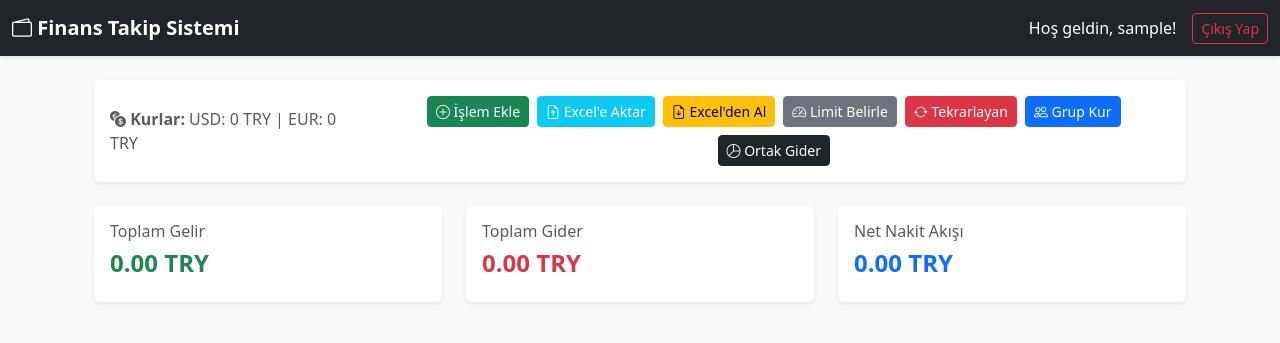
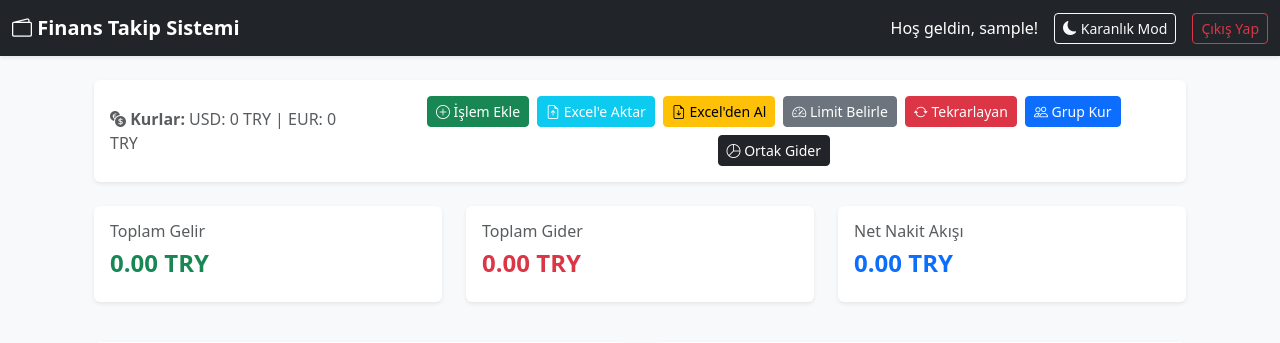
Before and after one commit to Gnrdmr/finans_sistem, a Django app: page / in a window 1280 px wide. Shown: the top 343 px of the page. Run offline with Django 5.2, Linux system fonts and the light colour scheme; the visitor is signed in with stand-in values (Sample User, id 1); data that the repository does not hold is empty.

Commit message:
Gün 17: Karanlık Mod (Dark Mode) entegrasyonu, localStorage ile tema hafızası ve UI uyumlulaştırma tamamlandı

```diff
--- a/tracker/templates/tracker/base.html
+++ b/tracker/templates/tracker/base.html
@@ -1,5 +1,5 @@
 <!DOCTYPE html>
-<html lang="tr">
+<html lang="tr" data-bs-theme='light'>
 <head>
     <meta charset="UTF-8">
     <meta name="viewport" content="width=device-width, initial-scale=1.0">
@@ -22,12 +22,21 @@
             <div class="d-flex align-items-center">
     {% if user.is_authenticated %}
         <span class="text-white me-3">Hoş geldin, {{ user.username }}!</span>
+
+
+        <button type="button" class="btn btn-outline-light btn-sm me-3" id="darkModeToggle" onclick="toggleDarkMode()">
+            <i class="bi bi-moon-fill" id="themeIcon"></i> <span id="themeText">Karanlık Mod</span>
+        </button>
+
         <form action="{% url 'logout' %}" method="POST" class="d-inline">
             {% csrf_token %}
             <button type="submit" class="btn btn-outline-danger btn-sm">Çıkış Yap</button>
         </form>
     {% endif %}
 </div>
+
+
+
         </div>
     </nav>
 
@@ -49,7 +58,39 @@
         {% endblock %}
     </main>
 
-    <!-- Bootstrap 5 JS Bundle -->
+
     <script src="https://cdn.jsdelivr.net/npm/bootstrap@5.3.0/dist/js/bootstrap.bundle.min.js"></script>
+
+     <script>
+
+    document.addEventListener("DOMContentLoaded", function() {
+        const savedTheme = localStorage.getItem('theme') || 'light';
+        document.documentElement.setAttribute('data-bs-theme', savedTheme);
+        updateThemeButton(savedTheme);
+    });
+
+
+    function toggleDarkMode() {
+        const currentTheme = document.documentElement.getAttribute('data-bs-theme');
+        const newTheme = currentTheme === 'dark' ? 'light' : 'dark';
+
+        document.documentElement.setAttribute('data-bs-theme', newTheme);
+        localStorage.setItem('theme', newTheme);
+        updateThemeButton(newTheme);
+    }
+
+
+    function updateThemeButton(theme) {
+        const icon = document.getElementById('themeIcon');
+        const text = document.getElementById('themeText');
+        if (theme === 'dark') {
+            if (icon) icon.className = "bi bi-sun-fill";
+            if (text) text.innerText = "Aydınlık Mod";
+        } else {
+            if (icon) icon.className = "bi bi-moon-fill";
+            if (text) text.innerText = "Karanlık Mod";
+        }
+    }
+</script>
 </body>
 </html>
--- a/tracker/templates/tracker/home.html
+++ b/tracker/templates/tracker/home.html
@@ -3,10 +3,11 @@
 {% block content %}
 <div class="container">
 
-    <!-- Canlı Kurlar ve Hızlı Eylem Butonları -->
-    <div class="card border-0 shadow-sm mb-4">
-        <div class="card-body d-flex flex-column flex-md-row justify-content-between align-items-center gap-3">
-            <span class="text-muted">
+
+<div class="card border-0 shadow-sm mb-4">
+    <div class="card-body">
+        <div class="d-flex flex-column flex-xl-row justify-content-between align-items-center gap-3">
+            <span class="text-muted text-center text-xl-start">
                 <i class="bi bi-currency-exchange"></i> <strong>Kurlar:</strong> USD: {{ usd_rate }} TRY | EUR: {{ eur_rate }} TRY
             </span>
             <div class="d-flex flex-wrap gap-2 justify-content-center">
@@ -20,11 +21,12 @@
             </div>
         </div>
     </div>
+</div>
 
     <!-- Özet Kartları -->
     <div class="row mb-4">
         <div class="col-md-4 mb-3">
-            <div class="card border-0 shadow-sm bg-white">
+            <div class="card border-0 shadow-sm">
                 <div class="card-body">
                     <h6 class="text-muted">Toplam Gelir</h6>
                     <h4 class="text-success fw-bold">{{ total_income_try|floatformat:2 }} TRY</h4>
@@ -32,7 +34,7 @@
             </div>
         </div>
         <div class="col-md-4 mb-3">
-            <div class="card border-0 shadow-sm bg-white">
+            <div class="card border-0 shadow-sm">
                 <div class="card-body">
                     <h6 class="text-muted">Toplam Gider</h6>
                     <h4 class="text-danger fw-bold">{{ total_expense_try|floatformat:2 }} TRY</h4>
@@ -40,7 +42,7 @@
             </div>
         </div>
         <div class="col-md-4 mb-3">
-            <div class="card border-0 shadow-sm bg-white">
+            <div class="card border-0 shadow-sm">
                 <div class="card-body">
                     <h6 class="text-muted">Net Nakit Akışı</h6>
                     <h4 class="fw-bold {% if net_cash_flow >= 0 %}text-primary{% else %}text-danger{% endif %}">
@@ -135,7 +137,12 @@
                             <tr>
                                 <td>{{ t.date }}</td>
                                 <td class="fw-bold">{{ t.title }}</td>
-                                <td>{{ t.amount }} {{ t.currency }}</td>
+                                <td>
+                                {{ t.amount }} {{ t.currency }}
+                                {% if t.currency != 'TRY' and t.try_amount %}
+                                <br><small class="text-muted">({{ t.try_amount }} TRY)</small>
+                                {% endif %}
+                                </td>
                                 <td>
                                  {% if t.transaction_type == 'INCOME' or t.transaction_type == 'Gelir' %}
                                 <span class="badge bg-success">Gelir</span>
--- a/tracker/views.py
+++ b/tracker/views.py
@@ -12,13 +12,12 @@ from dateutil.relativedelta import relativedelta
 from datetime import timedelta
 from collections import defaultdict
 from django.core.paginator import Paginator
-
-from .models import Transaction, BudgetLimit, RecurringTransaction
 from .forms import TransactionForm, BudgetLimitForm, RecurringTransactionForm
 from .utils import convert_to_try, get_exchange_rates
 from .forms import ExpenseGroupForm, SharedExpenseForm
 from .models import ExpenseGroup
 from .models import Category
+from tracker.models import Transaction, BudgetLimit, RecurringTransaction
 
 
 # 1. Kayıt Olma Görünümü
@@ -147,6 +146,9 @@ def home(request):
     total_expense_try = Decimal('0.00')
 
     for t in user_transactions:
+
+        t.try_amount = convert_to_try(t.amount, t.currency)
+
         if t.transaction_type == 'Gelir' or t.transaction_type == 'INCOME':
             total_income_try += t.try_amount
         else:
```
Also changed, not shown: tracker/models.py (+17 -6 lines), manage.py (line endings or trailing spaces). Lines whose indentation alone changed are shown as unchanged.
